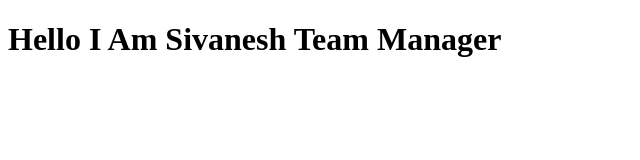
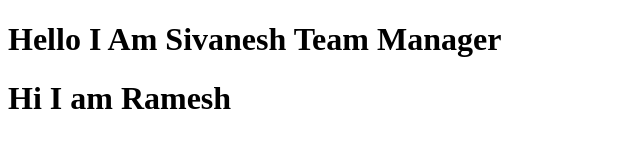
Before and after one commit to sivanesh-2004/Git-CourseDemo, a plain HTML site: page Project1/index.html in a window 1280 px wide. Shown: the whole page, without its empty margins (0-640 px from the left). Drawn offline with Linux system fonts and the light colour scheme.

Commit message:
I am Ramesh

```diff
--- a/Project1/index.html
+++ b/Project1/index.html
@@ -7,5 +7,6 @@
 </head>
 <body>
      <h1>Hello I Am Sivanesh Team Manager</h1>
+     <h1>Hi I am Ramesh</h1>
 </body>
 </html>
```
